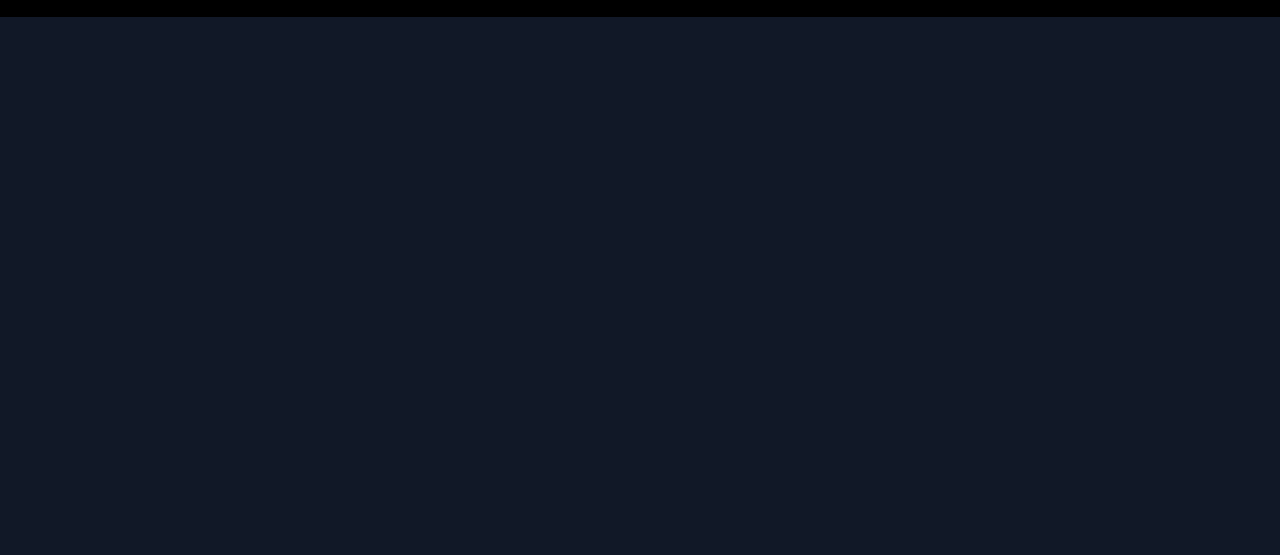
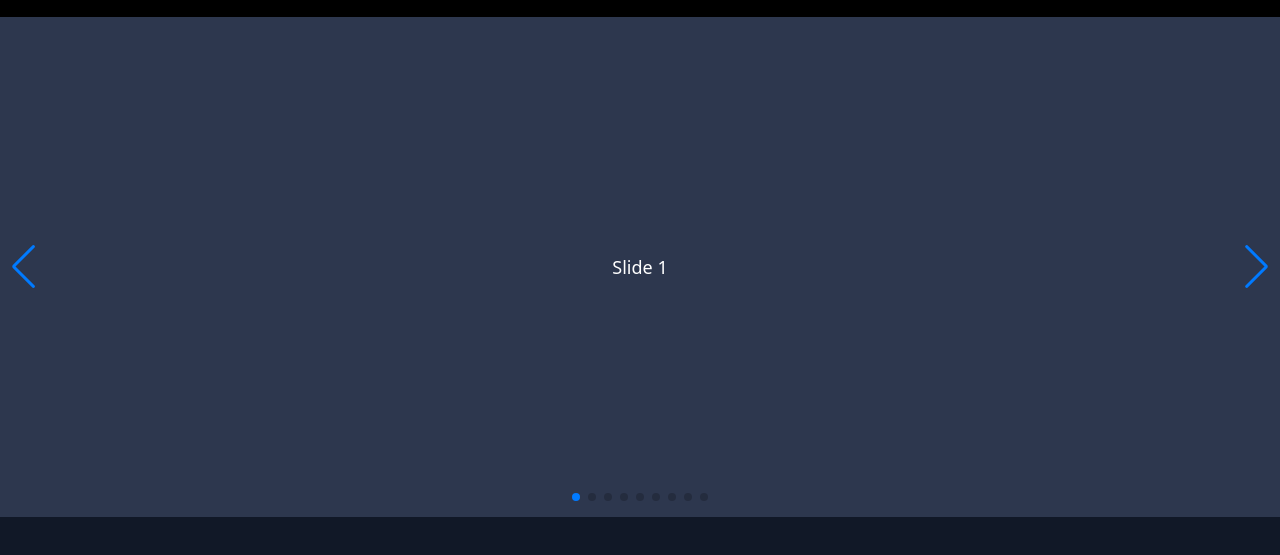
Before and after one commit to AbidAlWassie/PetPlanner-Pet-Charity-Website, a website: page index.html in a window 1280 px wide. Shown: the part 71-626 px from the top of the page. Drawn offline with nearby package versions, Linux system fonts and the light colour scheme.

Commit message:
added sliders

```diff
--- a/custom/styles.css
+++ b/custom/styles.css
@@ -1,3 +1,12 @@
+html {
+  color-scheme: dark;
+  scrollbar-color: #686868 #424242;
+}
+
+body {
+  color: #fff;
+}
+
 .navbar {
 }
 
@@ -8,3 +17,51 @@
 .search-bar {
   width: 20rem;
 }
+
+/* section {
+  position: relative;
+  height: 100%;
+  background: #eee;
+  font-family: Helvetica Neue, Helvetica, Arial, sans-serif;
+  font-size: 14px;
+  color: #000;
+  margin: 0;
+  padding: 0;
+} */
+
+.swiper {
+  width: 100%;
+  height: 500px;
+}
+
+.swiper-slide {
+  text-align: center;
+  font-size: 18px;
+  background: rgb(45, 55, 78);
+
+  /* Center slide text vertically */
+  display: -webkit-box;
+  display: -ms-flexbox;
+  display: -webkit-flex;
+  display: flex;
+  -webkit-box-pack: center;
+  -ms-flex-pack: center;
+  -webkit-justify-content: center;
+  justify-content: center;
+  -webkit-box-align: center;
+  -ms-flex-align: center;
+  -webkit-align-items: center;
+  align-items: center;
+}
+
+.swiper-slide img {
+  display: block;
+  width: 100%;
+  height: 100%;
+  object-fit: cover;
+}
+
+.swiper {
+  margin-left: auto;
+  margin-right: auto;
+}
--- a/index.html
+++ b/index.html
@@ -6,6 +6,10 @@
   <meta name="viewport" content="width=device-width, initial-scale=1.0">
   <link rel="stylesheet" href="build/styles.css">
   <link rel="stylesheet" href="custom/styles.css">
+  <link
+      rel="stylesheet"
+      href="https://unpkg.com/swiper/swiper-bundle.min.css"
+    />
   <title>Document</title>
 </head>
 <body class="bg-gray-900">
@@ -46,5 +50,44 @@
     <!-- Nav End -->
 
   </header>
+
+  <section>
+
+    <div class="swiper mySwiper">
+      <div class="swiper-wrapper">
+        <div class="swiper-slide">Slide 1</div>
+        <div class="swiper-slide">Slide 2</div>
+        <div class="swiper-slide">Slide 3</div>
+        <div class="swiper-slide">Slide 4</div>
+        <div class="swiper-slide">Slide 5</div>
+        <div class="swiper-slide">Slide 6</div>
+        <div class="swiper-slide">Slide 7</div>
+        <div class="swiper-slide">Slide 8</div>
+        <div class="swiper-slide">Slide 9</div>
+      </div>
+      <div class="swiper-button-next"></div>
+      <div class="swiper-button-prev"></div>
+      <div class="swiper-pagination"></div>
+    </div>
+
+  </section>
+
+  <script src="https://unpkg.com/swiper@7/swiper-bundle.min.js"></script>
+  <script>
+    var swiper = new Swiper(".mySwiper", {
+      slidesPerView: 1,
+      spaceBetween: 30,
+      loop: true,
+      pagination: {
+        el: ".swiper-pagination",
+        clickable: true,
+      },
+      navigation: {
+        nextEl: ".swiper-button-next",
+        prevEl: ".swiper-button-prev",
+      },
+    });
+  </script>
+  <script src="js/script.js"></script>
 </body>
 </html>
--- /dev/null
+++ b/js/script.js
@@ -0,0 +1,13 @@
+var swiper = new Swiper(".mySwiper", {
+  slidesPerView: 1,
+  spaceBetween: 30,
+  loop: true,
+  pagination: {
+    el: ".swiper-pagination",
+    clickable: true,
+  },
+  navigation: {
+    nextEl: ".swiper-button-next",
+    prevEl: ".swiper-button-prev",
+  },
+});
```
Also changed, not shown: build/styles.css.
